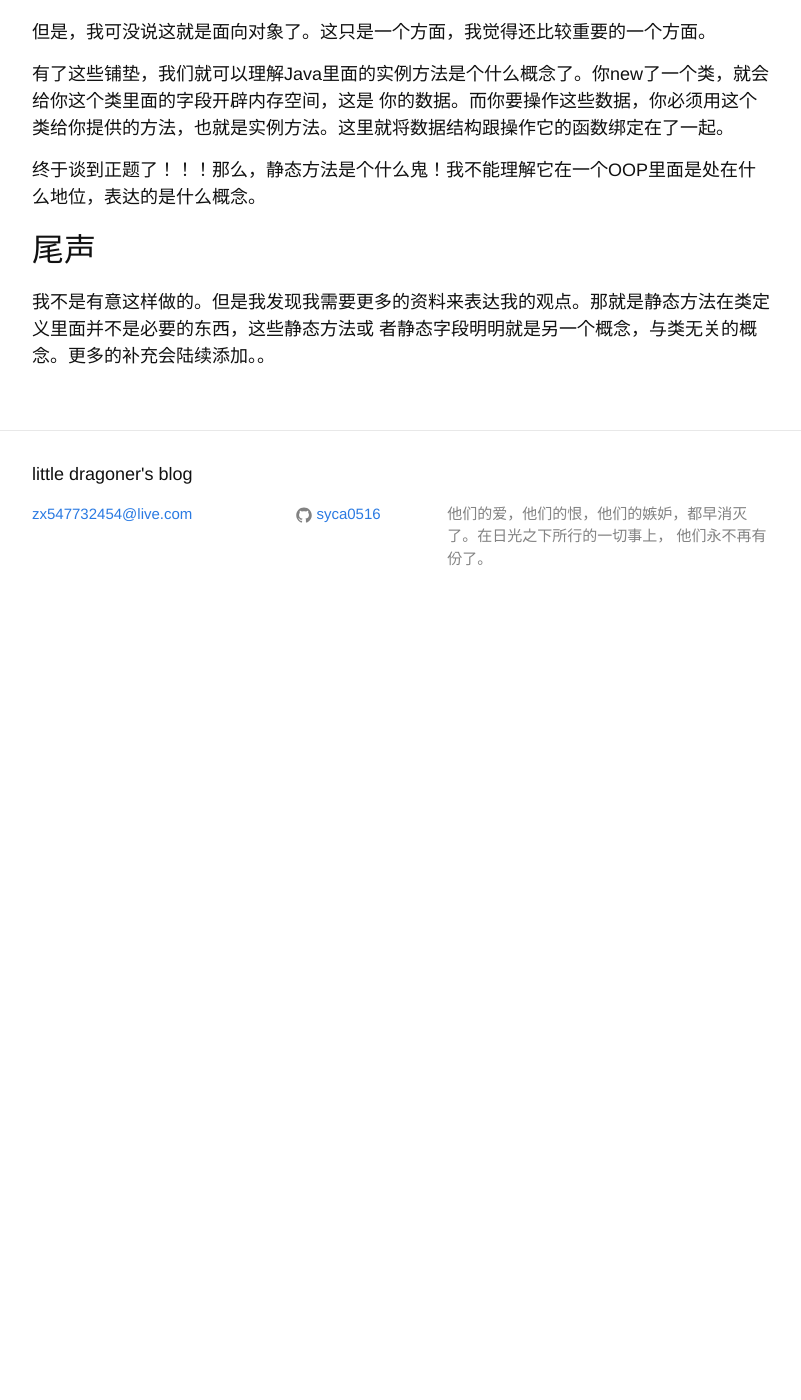
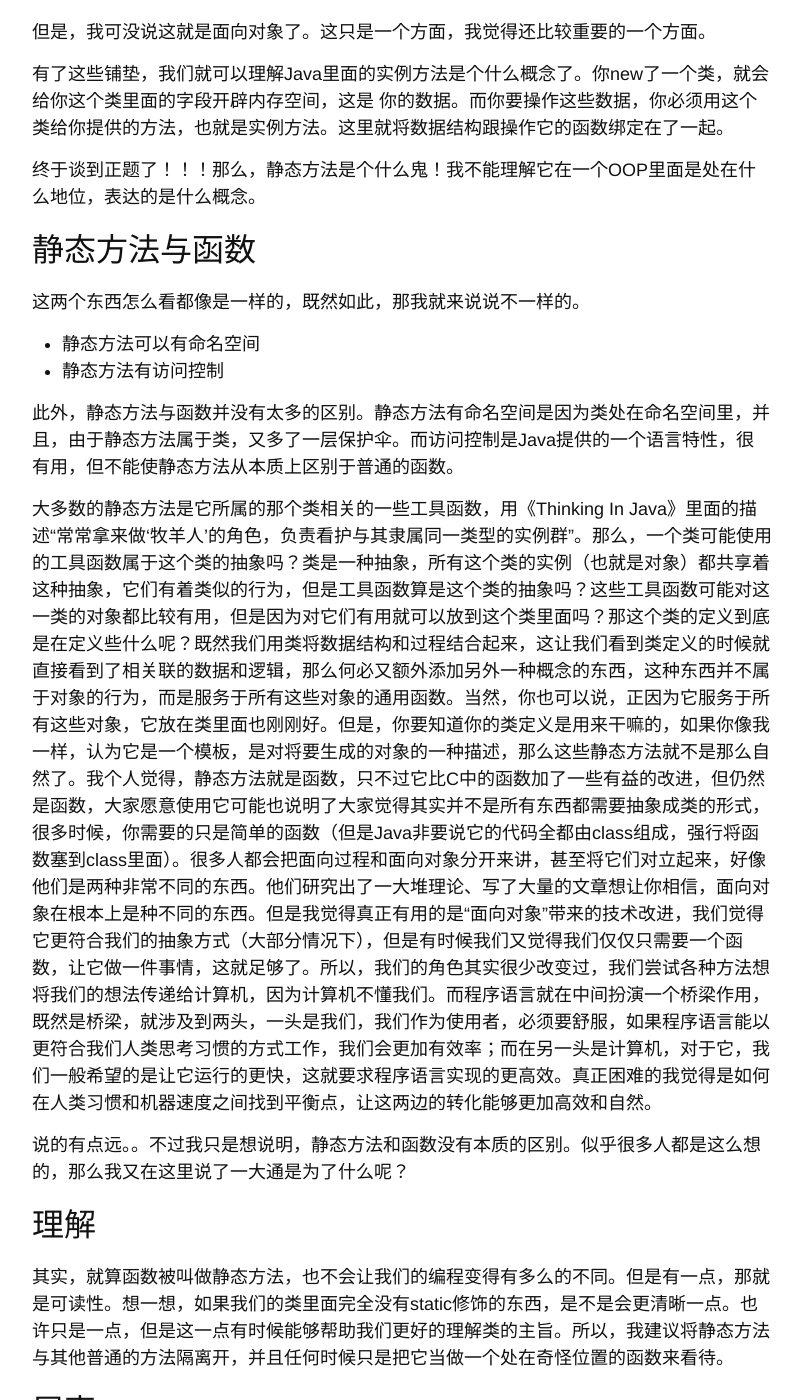
Before and after one commit to syca0516/syca0516.github.io, a Jekyll site: the page built from _posts/2016-01-10-静态方法.markdown, in a window 1280 px wide and 1400 px high, scrolled down 2212 px. Shown: the whole window, without its empty margins (238-1039 px from the left). Built offline with Jekyll 4.4.1, drawn with Linux system fonts in a browser that asks for light colours; before the commit the page ends 2842 px from its top, so only the background shows below that; some of the changed text lies outside the part shown.

Commit message:
Update 2016-01-10-静态方法.markdown

```diff
--- a/_posts/2016-01-10-静态方法.markdown
+++ b/_posts/2016-01-10-静态方法.markdown
@@ -81,7 +81,24 @@ puts stack[sp]
 
 终于谈到正题了！！！那么，静态方法是个什么鬼！我不能理解它在一个OOP里面是处在什么地位，表达的是什么概念。
 
+静态方法与函数
+---
+这两个东西怎么看都像是一样的，既然如此，那我就来说说不一样的。
+- 静态方法可以有命名空间
+- 静态方法有访问控制
+
+此外，静态方法与函数并没有太多的区别。静态方法有命名空间是因为类处在命名空间里，并且，由于静态方法属于类，又多了一层保护伞。而访问控制是Java提供的一个语言特性，很有用，但不能使静态方法从本质上区别于普通的函数。
+
+大多数的静态方法是它所属的那个类相关的一些工具函数，用《Thinking In Java》里面的描述“常常拿来做‘牧羊人’的角色，负责看护与其隶属同一类型的实例群”。那么，一个类可能使用的工具函数属于这个类的抽象吗？类是一种抽象，所有这个类的实例（也就是对象）都共享着这种抽象，它们有着类似的行为，但是工具函数算是这个类的抽象吗？这些工具函数可能对这一类的对象都比较有用，但是因为对它们有用就可以放到这个类里面吗？那这个类的定义到底是在定义些什么呢？既然我们用类将数据结构和过程结合起来，这让我们看到类定义的时候就直接看到了相关联的数据和逻辑，那么何必又额外添加另外一种概念的东西，这种东西并不属于对象的行为，而是服务于所有这些对象的通用函数。当然，你也可以说，正因为它服务于所有这些对象，它放在类里面也刚刚好。但是，你要知道你的类定义是用来干嘛的，如果你像我一样，认为它是一个模板，是对将要生成的对象的一种描述，那么这些静态方法就不是那么自然了。我个人觉得，静态方法就是函数，只不过它比C中的函数加了一些有益的改进，但仍然是函数，大家愿意使用它可能也说明了大家觉得其实并不是所有东西都需要抽象成类的形式，很多时候，你需要的只是简单的函数（但是Java非要说它的代码全都由class组成，强行将函数塞到class里面）。很多人都会把面向过程和面向对象分开来讲，甚至将它们对立起来，好像他们是两种非常不同的东西。他们研究出了一大堆理论、写了大量的文章想让你相信，面向对象在根本上是种不同的东西。但是我觉得真正有用的是“面向对象”带来的技术改进，我们觉得它更符合我们的抽象方式（大部分情况下），但是有时候我们又觉得我们仅仅只需要一个函数，让它做一件事情，这就足够了。所以，我们的角色其实很少改变过，我们尝试各种方法想将我们的想法传递给计算机，因为计算机不懂我们。而程序语言就在中间扮演一个桥梁作用，既然是桥梁，就涉及到两头，一头是我们，我们作为使用者，必须要舒服，如果程序语言能以更符合我们人类思考习惯的方式工作，我们会更加有效率；而在另一头是计算机，对于它，我们一般希望的是让它运行的更快，这就要求程序语言实现的更高效。真正困难的我觉得是如何在人类习惯和机器速度之间找到平衡点，让这两边的转化能够更加高效和自然。
+
+说的有点远。。不过我只是想说明，静态方法和函数没有本质的区别。似乎很多人都是这么想的，那么我又在这里说了一大通是为了什么呢？
+
+理解
+---
+其实，就算函数被叫做静态方法，也不会让我们的编程变得有多么的不同。但是有一点，那就是可读性。想一想，如果我们的类里面完全没有static修饰的东西，是不是会更清晰一点。也许只是一点，但是这一点有时候能够帮助我们更好的理解类的主旨。所以，我建议将静态方法与其他普通的方法隔离开，并且任何时候只是把它当做一个处在奇怪位置的函数来看待。
+
 尾声
 ---
-我不是有意这样做的。但是我发现我需要更多的资料来表达我的观点。那就是静态方法在类定义里面并不是必要的东西，这些静态方法或
-者静态字段明明就是另一个概念，与类无关的概念。更多的补充会陆续添加。。
+静态方法在类定义里面并不是必要的东西，这些静态方法或者静态字段明明就是另一个概念，与类无关的概念。它们应该有个更好的地方居住。在Scala里面有一个伴生对象的概念，它提供了一个不错的解决方案。这个伴生对象的调用方式就跟静态方法一样，因为这个伴生对象跟类有着相同的名字，只不过在定义它的时候是用的object关键字，这也解决了另一个问题，那就是单例对象的问题，如果你只要一个对象，那么直接用object定义一个好了，不需要用class定义。我认为这样更合理一些，本来类就是一种抽象，如果你到头来只要一个独一无二的对象，那又何必抽象出来一个类呢？
+
+我小题大作了吗？也许吧。不过我只是觉得我们提出一个概念应该更加小心一点，少一个莫须有的概念就少一点困惑，少一点脑力负担，我们的生活也因此会更加轻松愉快一些。
```
